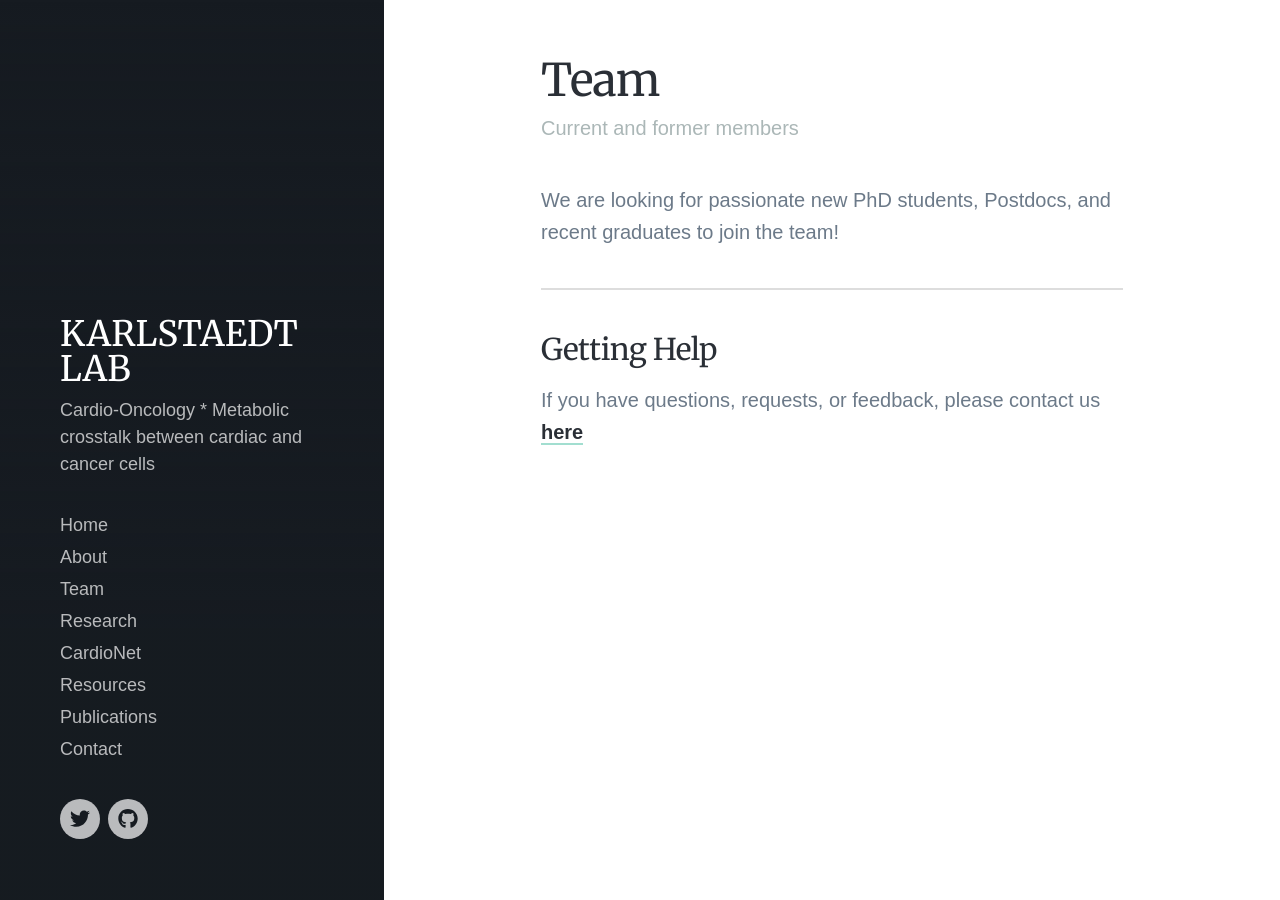
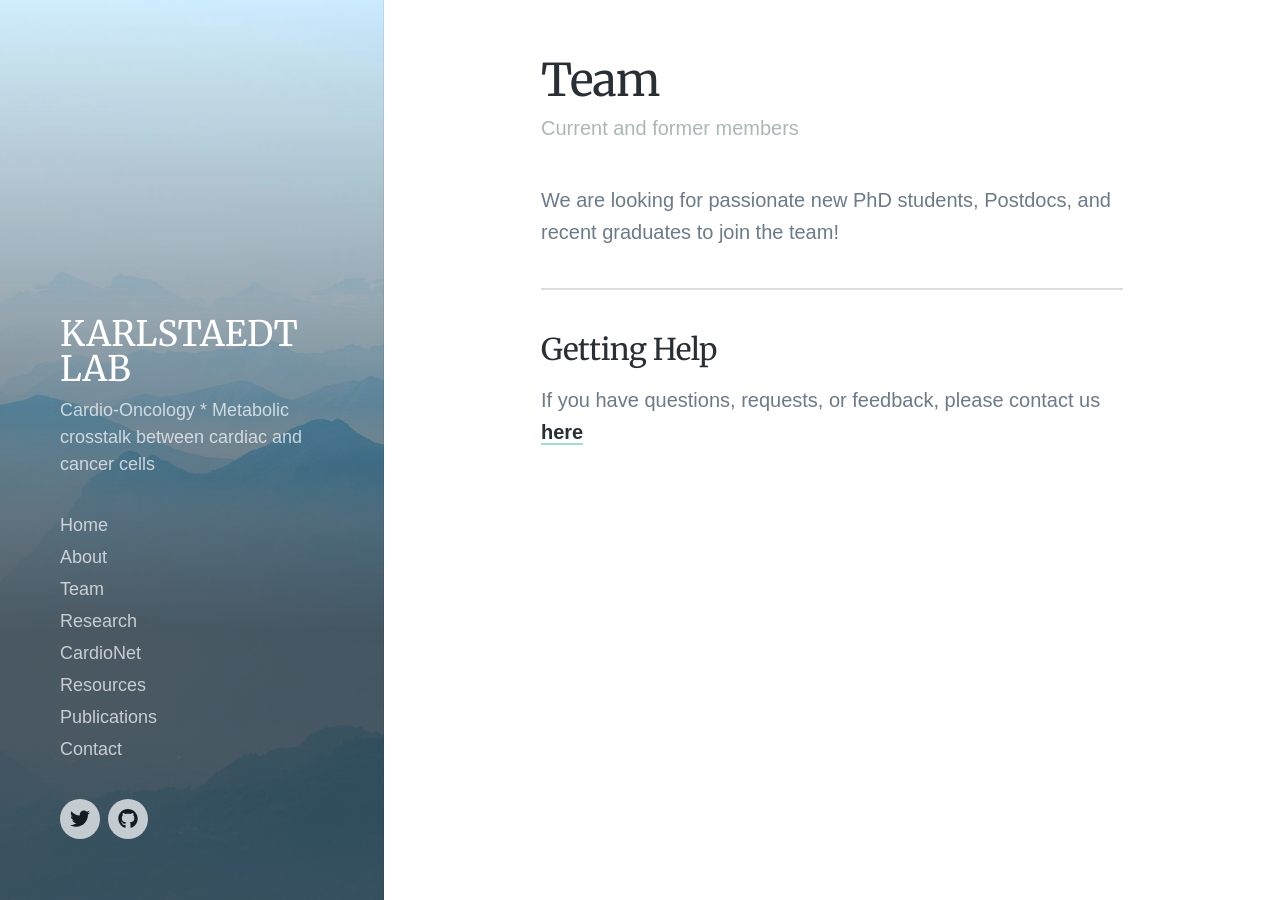
Before and after one commit to karlstaedtlab/cardionet, a Jekyll site: the page built from _pages/team.md, in a window 1280 px wide and 900 px high. Built offline with Jekyll 4.4.1, drawn with Linux system fonts in a browser that asks for light colours; nearby versions of some CDN libraries; some web fonts are replaced.

Commit message:
Update team.md

```diff
--- a/_pages/team.md
+++ b/_pages/team.md
@@ -1,6 +1,7 @@
 ---
 title: Team
 subtitle: Current and former members
+featured_image: /images/demo/demo-portrait.jpg
 ---
 
 We are looking for passionate new PhD students, Postdocs, and recent graduates to join the team!
```
